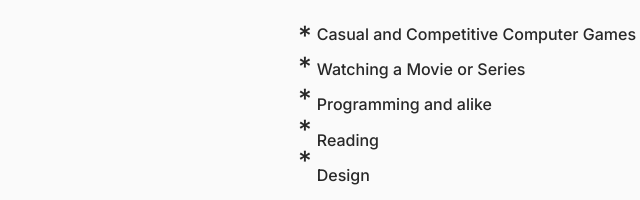
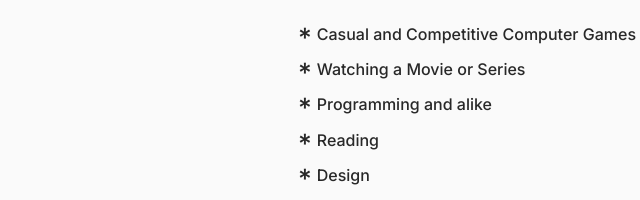
Before and after one commit to creui/resume-2, a plain HTML site: page index.html in a window 1280 px wide. Shown: the part 752-952 px from the top of the page, 163-803 px from the left. Drawn offline with Linux system fonts and the light colour scheme.

Commit message:
fix hobbies bullets alignment

```diff
--- a/style.css
+++ b/style.css
@@ -130,7 +130,7 @@ span {
     font-weight: 500;
     font-size: 26.5px;
     margin: 3px 5px 0px auto;
-    line-height: 1.18;
+    line-height: 1.33;
 }
 
 .hobbies-contents {
```
